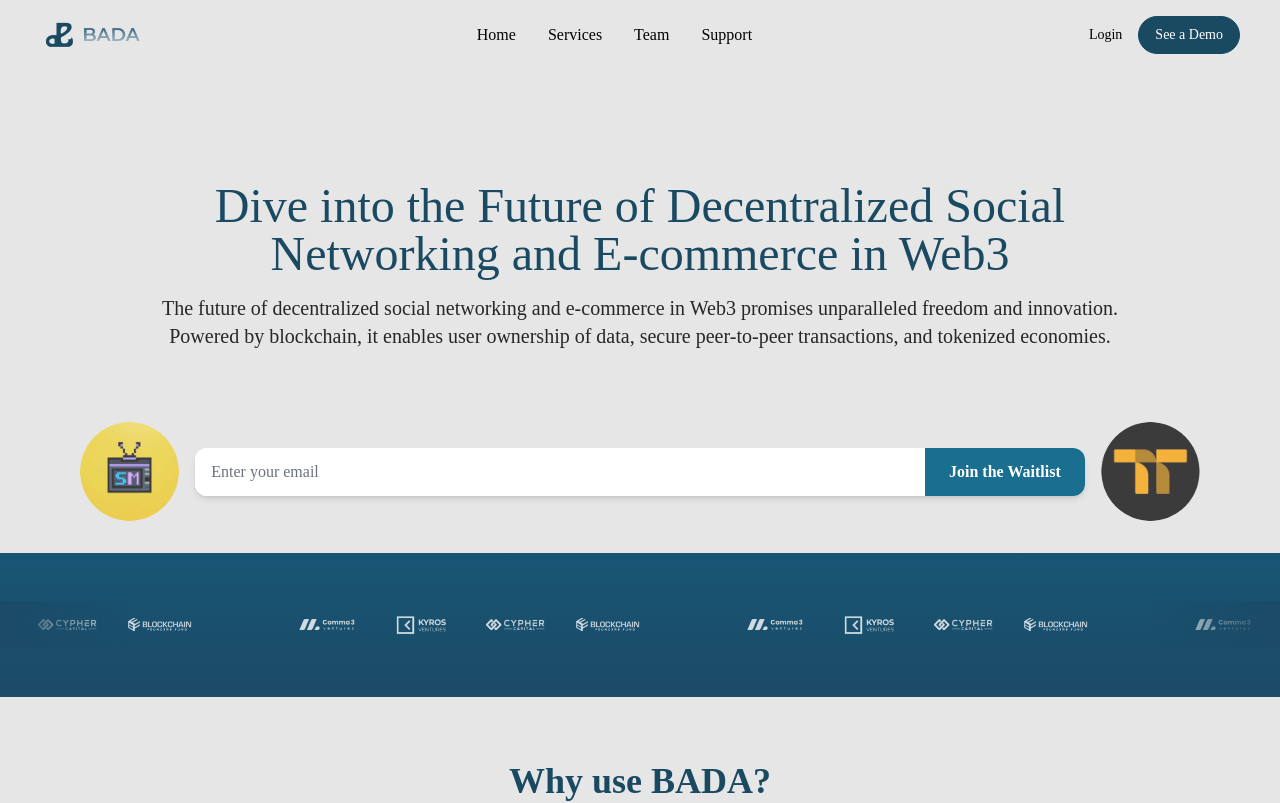
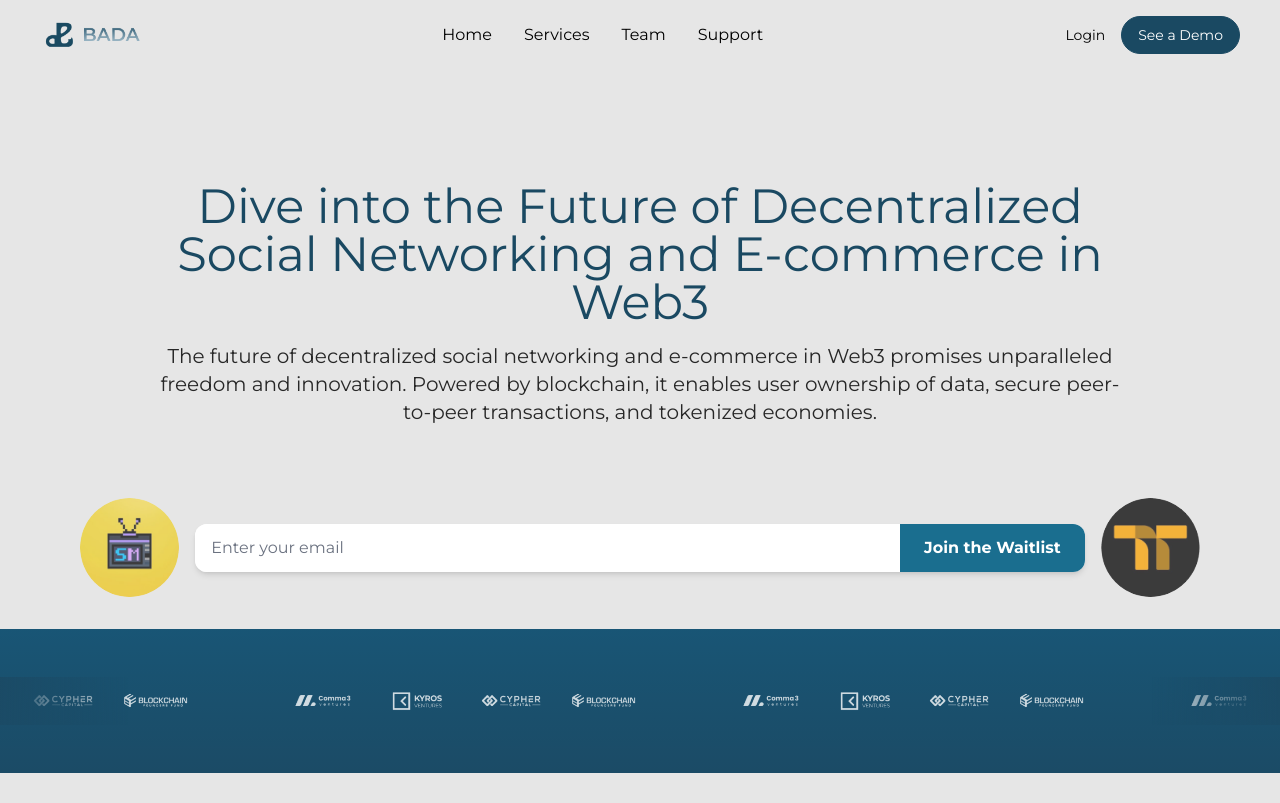
Before and after one commit to CinnamonfirJ/bada-web, a Next.js app: page / in a window 1280 px wide. Shown: the top 803 px of the page. Built offline with nearby package versions, Linux system fonts and the light colour scheme.

Commit message:
fixed font error

```diff
--- a/app/globals.css
+++ b/app/globals.css
@@ -1,3 +1,5 @@
+@import url("https://fonts.googleapis.com/css2?family=Montserrat:wght@400;700&display=swap");
+
 @tailwind base;
 @tailwind components;
 @tailwind utilities;
@@ -45,7 +47,7 @@
 }
 
 body {
-  @apply font-sans;
+  font-family: "Montserrat", sans-serif;
 }
 
 /* Custom scrollbar styles */
--- a/app/layout.tsx
+++ b/app/layout.tsx
@@ -1,11 +1,12 @@
-import { Inter } from "next/font/google";
+import { Montserrat } from "next/font/google";
 import type { Metadata } from "next";
 import "./globals.css";
 
-const montserrat = {
-  link: "https://fonts.googleapis.com/css2?family=Montserrat:wght@400;700&display=swap",
-  variable: "--font-montserrat",
-};
+const montserrat = Montserrat({
+  subsets: ["latin"], // Specify subsets if needed
+  weight: ["400", "700"], // Specify the weights you need
+  style: ["normal", "italic"], // Optionally include styles
+});
 
 export const metadata: Metadata = {
   title: "Bada",
@@ -18,7 +19,7 @@
   children: React.ReactNode;
 }) {
   return (
-    <html lang='en' className={`${montserrat.variable} font-sans`}>
+    <html lang='en' className={`${montserrat.className} font-sans`}>
       <body>{children}</body>
     </html>
   );
```
